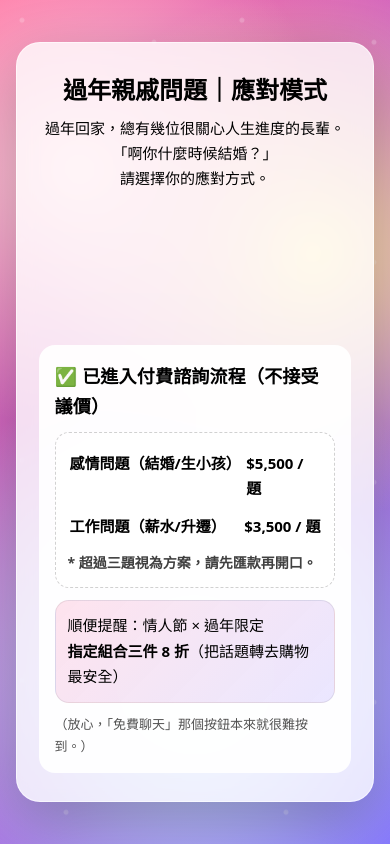
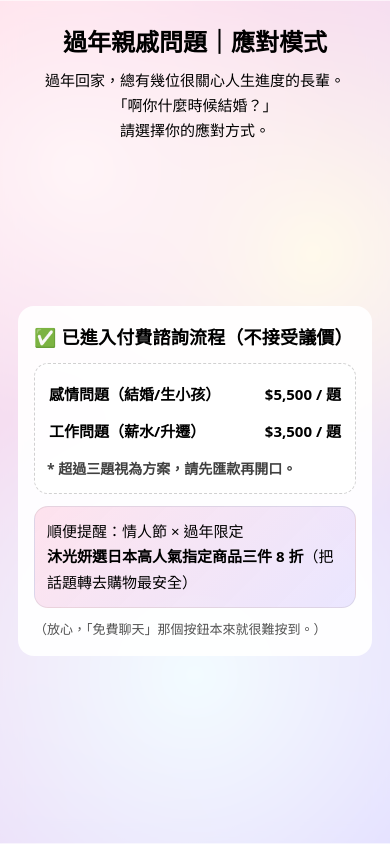
Before and after one commit to r777222999/2026vday, a plain HTML site: page index.html in a window 390 px wide. Both pictures are taken after a click on the button "掏出「報價單」". Drawn offline with Linux system fonts and the light colour scheme.

Commit message:
Add files via upload

```diff
--- a/index.html
+++ b/index.html
@@ -2,14 +2,20 @@
 <html lang="zh-Hant">
 <head>
   <meta charset="utf-8" />
-  <meta name="viewport" content="width=device-width,initial-scale=1" />
+  <meta name="viewport" content="width=device-width,initial-scale=1,viewport-fit=cover" />
+  <meta name="theme-color" content="#ff6b9e" />
   <title>過年親戚問題｜報價單</title>
+
   <style>
     :root { --card: rgba(255,255,255,.78); }
     * { box-sizing: border-box; }
+
     body{
-      margin:0; min-height:100vh;
-      display:flex; align-items:center; justify-content:center;
+      margin:0;
+      min-height:100vh;
+      display:flex;
+      align-items:center;
+      justify-content:center;
       font-family: system-ui, -apple-system, "Segoe UI", "Noto Sans TC", sans-serif;
       background:
         radial-gradient(circle at 20% 20%, #ffd1dc 0%, transparent 35%),
@@ -64,8 +70,8 @@
       box-shadow: 0 10px 25px rgba(0,0,0,.15);
       transition: transform .08s ease;
       user-select:none;
-      min-width:160px;
-      font-weight:700;
+      min-width:170px;
+      font-weight:800;
       white-space:nowrap;
     }
     button:active{ transform: scale(.98); }
@@ -81,7 +87,7 @@
       left:50%;
       top:50%;
       transform: translate(120px, -50%);
-      font-weight:700;
+      font-weight:800;
     }
 
     .result{
@@ -115,11 +121,11 @@
       justify-content:space-between;
       gap:10px;
       padding:6px 2px;
-      font-weight:650;
+      font-weight:700;
     }
     .price .muted{
       opacity:.75;
-      font-weight:600;
+      font-weight:650;
       font-size:14px;
       margin-top:6px;
     }
@@ -130,7 +136,7 @@
       background: linear-gradient(135deg, rgba(255,107,158,.18), rgba(123,97,255,.15));
       border:1px solid rgba(0,0,0,.08);
     }
-    .deal strong{ font-weight:800; }
+    .deal strong{ font-weight:900; }
 
     @keyframes pop{
       from{ transform:scale(.98); opacity:0 }
@@ -141,6 +147,36 @@
       margin-top:10px;
       opacity:.68;
       font-size:13px;
+    }
+
+    /* ✅ 手機全屏顯示：消掉「中間卡片感」 */
+    @media (max-width: 768px){
+      body{
+        align-items:flex-start;
+        justify-content:flex-start;
+        overflow:auto;
+      }
+      .hearts{
+        position:fixed;
+      }
+      .card{
+        width:100vw;
+        min-height:100svh; /* iOS 新單位，比 100vh 更準 */
+        border-radius:0;
+        padding:22px 18px 40px;
+        box-shadow:none;
+        border-left:0;
+        border-right:0;
+      }
+      .result{
+        max-width:100%;
+      }
+      .buttons{
+        height:130px;
+      }
+      button{
+        min-width:160px;
+      }
     }
   </style>
 </head>
@@ -172,7 +208,7 @@
 
       <div class="deal">
         <div>順便提醒：情人節 × 過年限定</div>
-        <div><strong>指定組合三件 8 折</strong>（把話題轉去購物最安全）</div>
+        <div><strong>沐光妍選日本高人氣指定商品三件 8 折</strong>（把話題轉去購物最安全）</div>
       </div>
 
       <div class="tiny">（放心，「免費聊天」那個按鈕本來就很難按到。）</div>
@@ -200,7 +236,7 @@
       noBtn.style.transform = 'translate(0, 0)';
     }
 
-    // 讓「免費聊天」更難按到：靠近就跑 + 點到也跑
+    // 讓「免費聊天」更難按到：靠近就跑 + 點到也跑（含手機）
     noBtn.addEventListener('mouseenter', moveNo);
     noBtn.addEventListener('touchstart', (e) => { e.preventDefault(); moveNo(); }, {passive:false});
     noBtn.addEventListener('click', (e) => { e.preventDefault(); moveNo(); });
```
